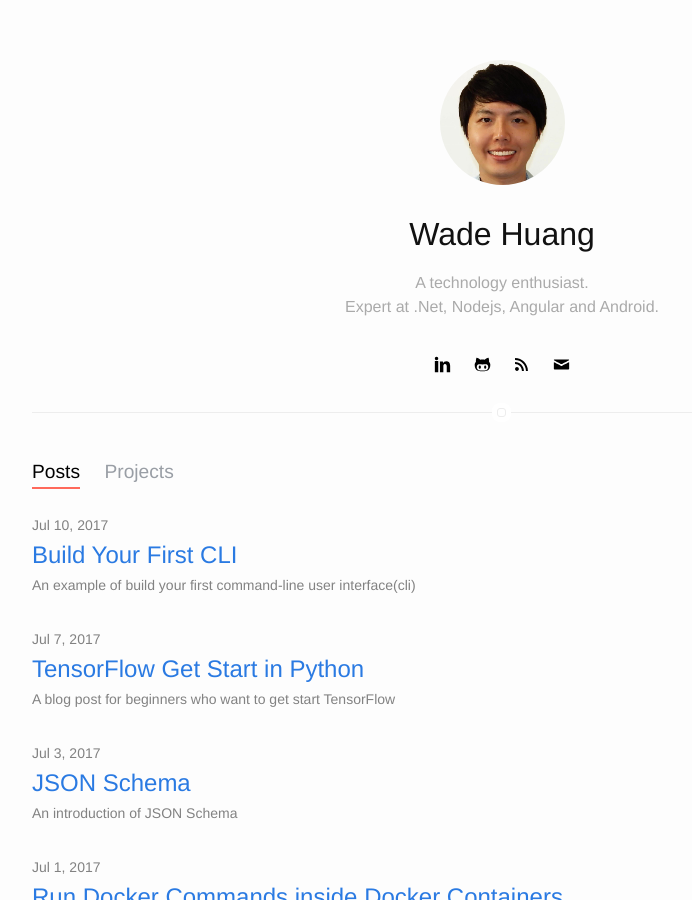
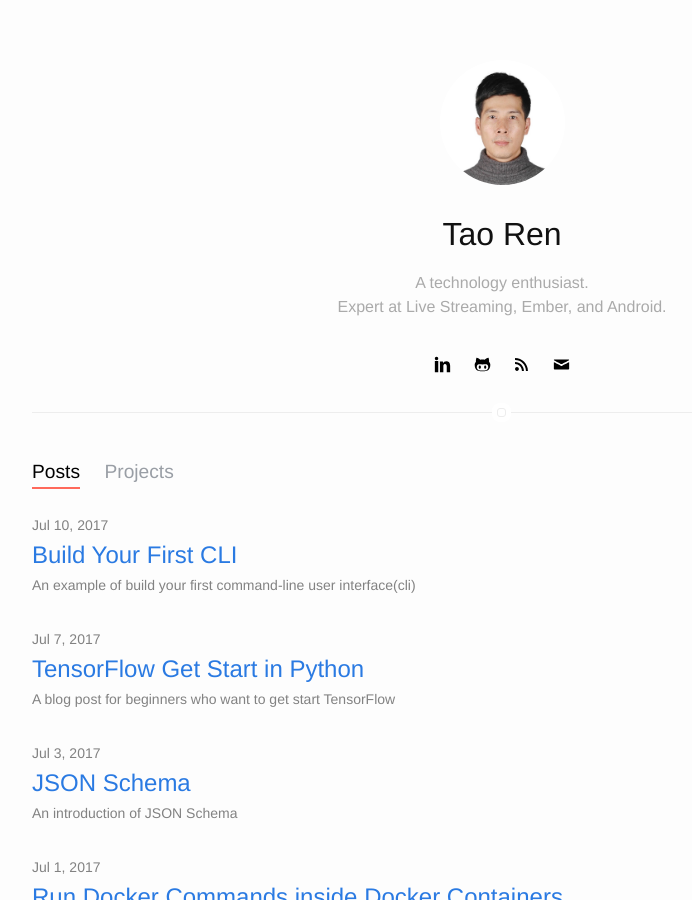
Before and after one commit to touren/touren.github.io, a Jekyll site: the page built from index.html, in a window 1280 px wide and 900 px high. Shown: the whole window, without its empty margins (138-830 px from the left). Built offline with Jekyll 4.4.1, drawn with Linux system fonts in a browser that asks for light colours; the list of posts is cut into pages by our own code; comment, search, counter and statistics services are not loaded.

Commit message:
Change name, title, selfie, etc.

```diff
--- a/_config.yml
+++ b/_config.yml
@@ -1,14 +1,14 @@
 
-name: Wade Huang
-title: Wade Huang's Blog
-email: wadehuang36@gmail.com
-description: A technology enthusiast.<br/> Expert at .Net, Nodejs, Angular and Android.
-selfie: /assets/images/wade.jpg
+name: Tao Ren
+title: Tao Ren's Blog
+email: tour.ren.gz@gmail.com
+description: A technology enthusiast.<br/> Expert at Live Streaming, Ember, and Android.
+selfie: /assets/images/selfie.jpg
 logo: /assets/images/logo.png
 baseurl: ""
-url: "https://wadehuang36.github.io"
-github:  wadehuang36
-linkedin:  wadehuang
+url: "https://touren.github.io"
+github:  touren
+linkedin:  taoren
 
 
 markdown: kramdown
@@ -18,10 +18,10 @@ paginate: 10
 paginate_path: "/page:num/"
 
 disqus:
-  shortname: wadeblog
+  shortname: taoblog
 
-google-analytics: 'UA-101876196-1'
-google-cse: '000081450704203220197:elblxastjvi'
+google-analytics: 'UA-102950168-1'
+google-cse: '000110185879055609612:xdyjng5hwge'
 
 gems:
   - jekyll-feed
```
Also changed, not shown: assets/images/selfie.jpg (added), assets/images/wade.jpg (deleted).
